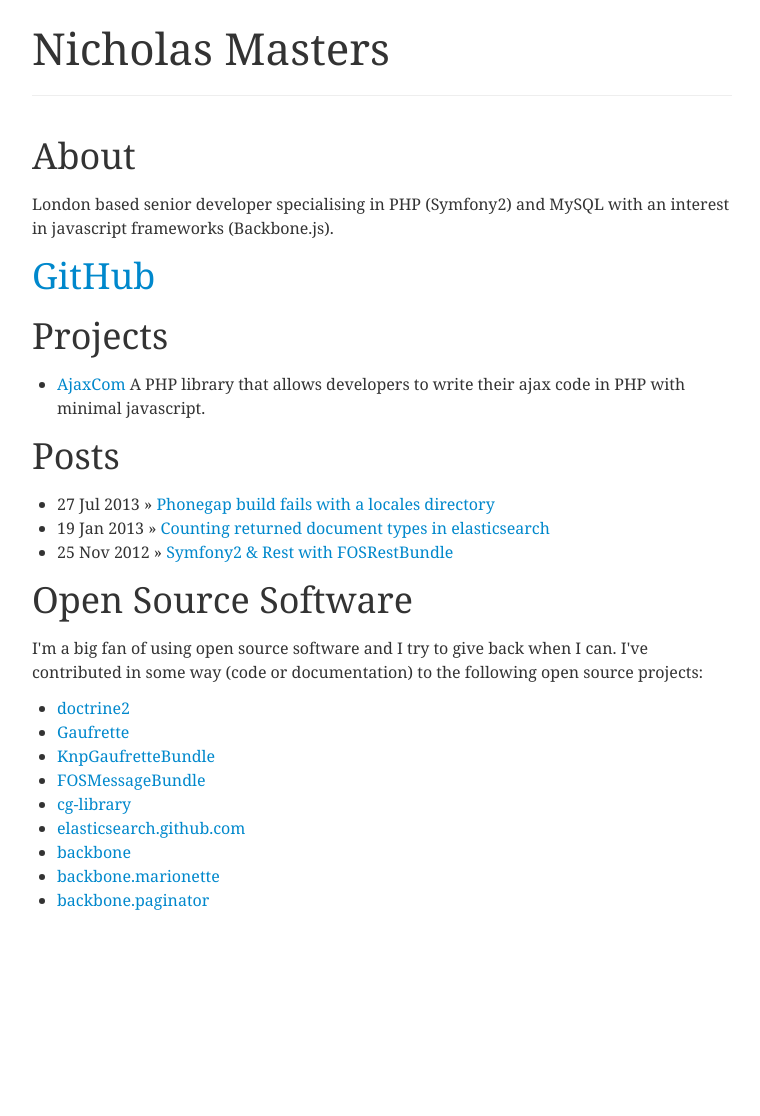
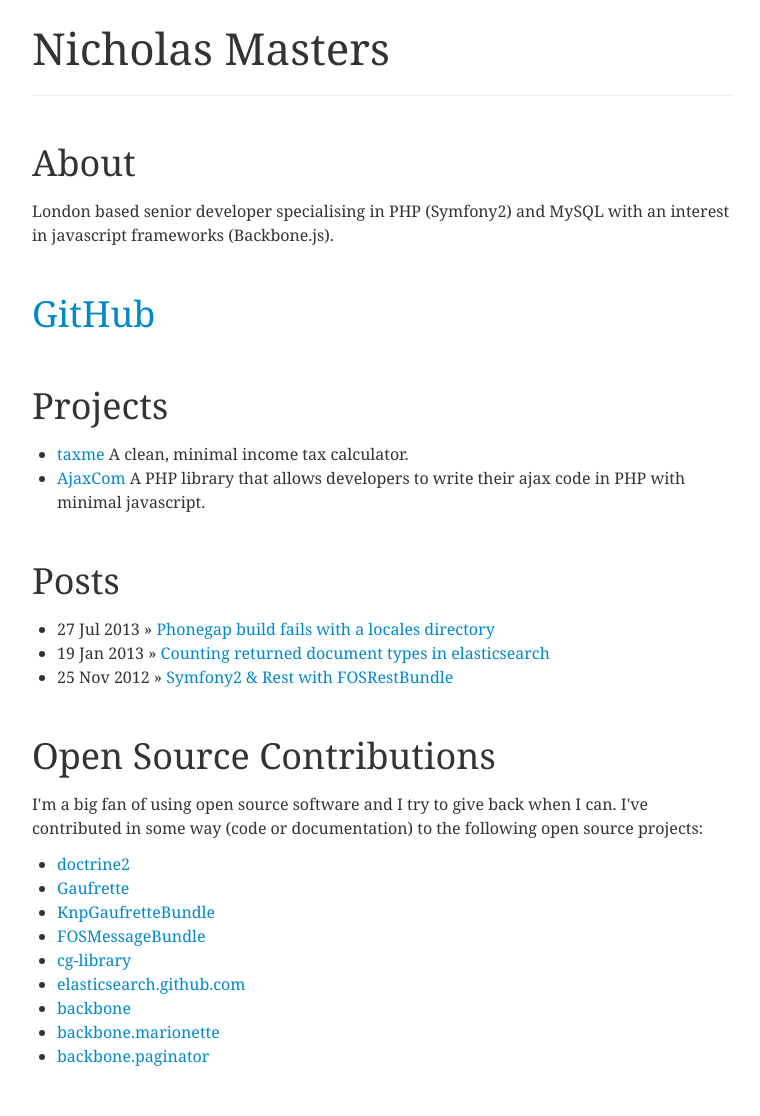
Before and after one commit to nmpolo/nmpolo.github.com, a Jekyll site: the page built from index.html, in a window 1280 px wide. Shown: the whole page, without its empty margins (258-1018 px from the left). Built offline with Jekyll 4.4.1, drawn with Linux system fonts in a browser that asks for light colours; before the commit the page ends 960 px from its top, so only the background shows below that.

Commit message:
Link to taxme, padding, copy

```diff
--- a/css/style.css
+++ b/css/style.css
@@ -2,3 +2,6 @@
     color: #333;
     text-decoration: none;
 }
+h2 {
+    margin-top: 1.2em;
+}
--- a/index.html
+++ b/index.html
@@ -10,6 +10,10 @@
 
     <h2>Projects</h2>
     <ul>
+        <li>
+            <a href="http://www.taxme.co.uk/">taxme</a>
+            A clean, minimal income tax calculator.
+        </li>
         <li>
             <a href="https://github.com/advertize/AjaxCom"</a>AjaxCom</a>
             A PHP library that allows developers to write their ajax code in PHP
@@ -24,7 +28,7 @@
         {% endfor %}
     </ul>
 
-    <h2>Open Source Software</h2>
+    <h2>Open Source Contributions</h2>
     <p>I'm a big fan of using open source software and I try to give back when I
     can. I've contributed in some way (code or documentation) to the following
     open source projects:</p>
```
